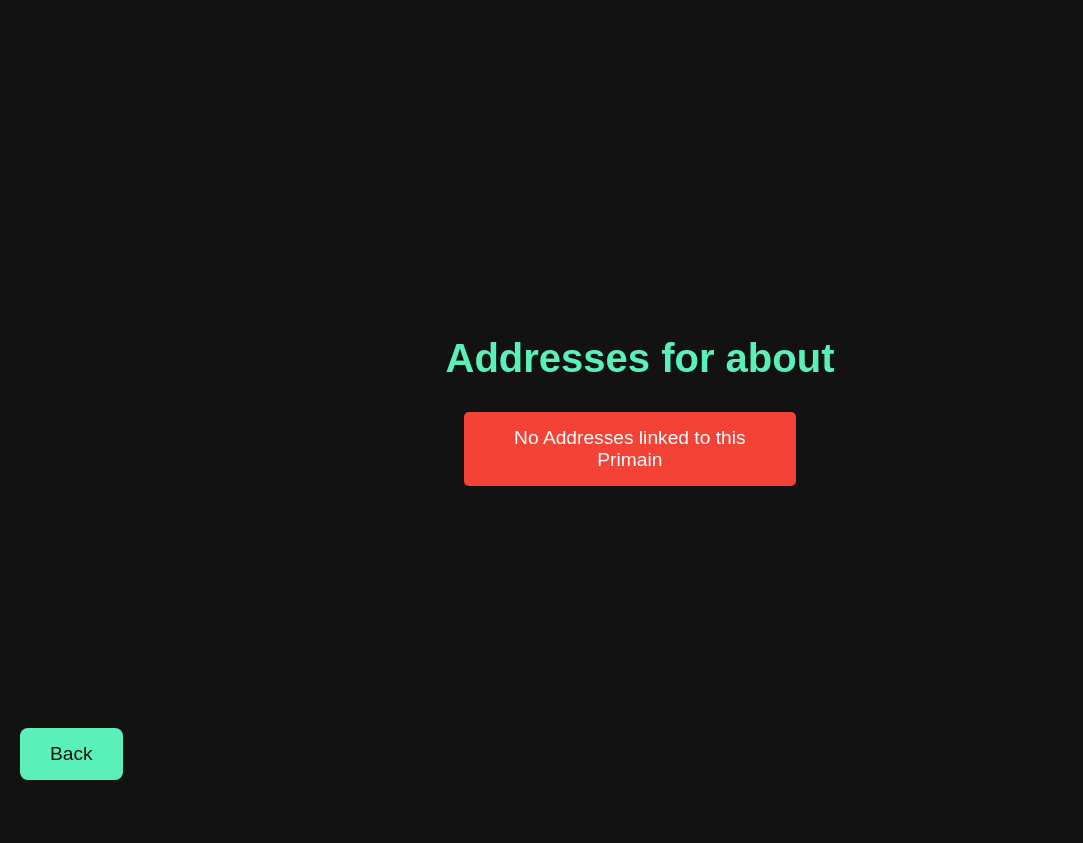
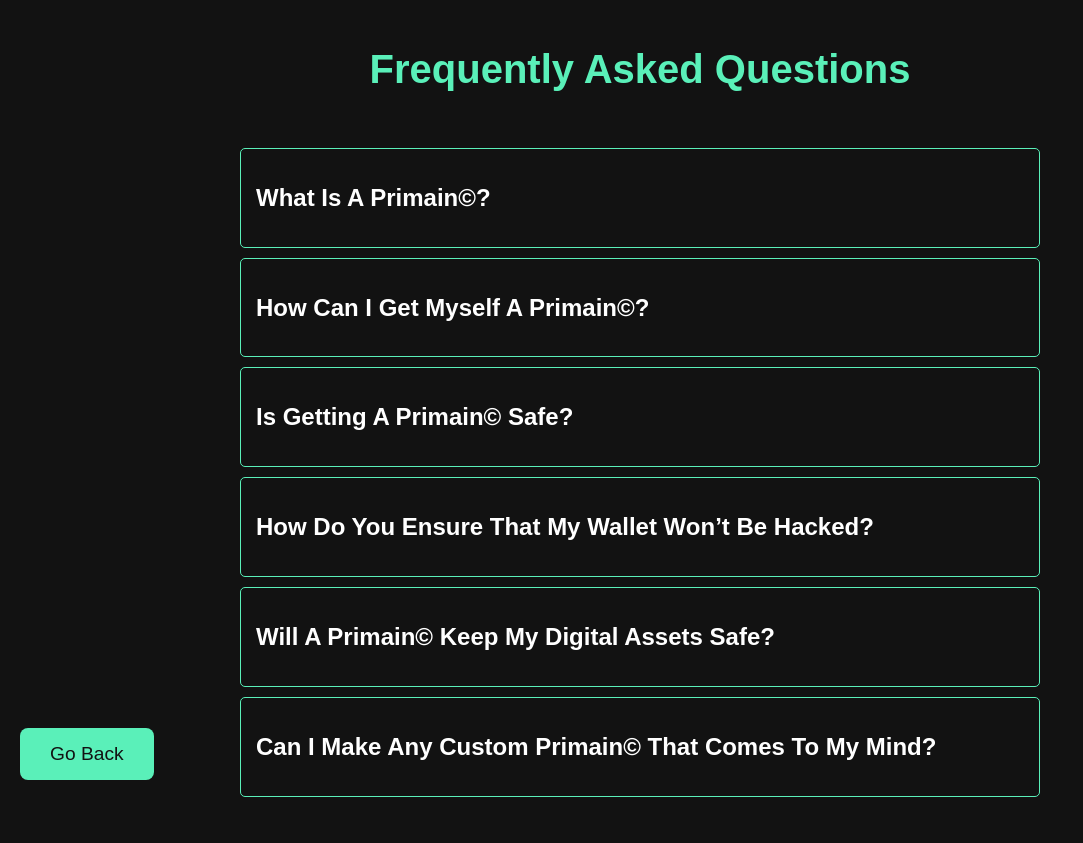
Before and after one commit to swupel/primain-service, a Flask app: page /about in a window 1280 px wide. Shown: the whole page, without its empty margins (0-1083 px from the left). Before the commit the page ends 780 px from the top, so only its background shows below. Run offline with Flask 3, Linux system fonts and the light colour scheme; data that the repository does not hold is empty; parts of the project's set-up code (start-up, migrations or seed data) failed here and were passed over.

Commit message:
Added about page with FAQs

```diff
--- a/app.py
+++ b/app.py
@@ -178,6 +178,10 @@ def send_password_reset_email(user_email):
     </html>
     """
     mail.send(msg)
+
+@app.route('/about', methods=['GET'])
+def about():
+    return render_template('about.html')
 
 @app.route('/reset/<token>', methods=['GET', 'POST'])
 def reset_with_token(token):
--- a/static/style.css
+++ b/static/style.css
@@ -8,14 +8,72 @@ body {
     flex-direction: column;
     align-items: center;
     justify-content: center;
-    height: 100vh;
+    min-height: 100vh;
+    padding: 20px;
 }
 
 h1 {
     font-size: 2.5rem;
     color: #5af0b9;
+    margin-bottom: 40px;
 }
 
+ul {
+    list-style-type: none;
+    padding: 0;
+    max-width: 800px;
+    width: 100%;
+}
+
+li {
+    background-color: #121212;
+    color: #ffffff;
+    border: 1px solid #5af0b9;
+    border-radius: 5px;
+    padding: 15px;
+    margin-bottom: 10px;
+    cursor: pointer;
+}
+
+li:hover {
+    background-color: #1e1e1e;
+}
+
+.faq-answer {
+    display: none;
+    margin-top: 10px;
+    font-size: 0.9rem;
+}
+
+li a {
+    color: inherit;
+    text-decoration: none;
+}
+
+li a:hover {
+    color: #4dc0a1;
+}
+
+.back-button {
+    position: absolute;
+    bottom: 20px;
+    left: 20px;
+    background-color: #5af0b9;
+    color: #121212;
+    text-decoration: none;
+    padding: 15px 30px;
+    border-radius: 8px;
+    text-align: center;
+    font-size: 1.2rem;
+    transition: background-color 0.3s;
+    cursor: pointer;
+}
+
+.back-button:hover {
+    background-color: #4dc0a1;
+}
+
+/* Existing Styles */
 .button-container {
     display: flex;
     flex-direction: column;
--- /dev/null
+++ b/templates/about.html
@@ -0,0 +1,59 @@
+{% extends "base.html" %}
+{% block title %}Add new Adress to your Primain{% endblock %}
+{% block content %}
+
+<!DOCTYPE html>
+<html lang="en">
+<head>
+    <meta charset="UTF-8">
+    <meta name="viewport" content="width=device-width, initial-scale=1.0">
+    <title>Primain FAQs</title>
+</head>
+<body>
+
+    <h1>Frequently Asked Questions</h1>
+
+    <ul>
+        <li onclick="toggleAnswer(this)">
+            <h2>What Is A Primain©?</h2>
+            <p class="faq-answer">In simple words, Primain© is the easiest possible version of your crypto wallet’s address. Imagine going from this: 1A1zP1eP5QGefi2DMPTfTL5SLmv7DivfNa to ‘mywallet’ and sharing it easily with your friends via swupelpms.org/$mywallet! We help convert your wallet addresses into a simple, easy-to-remember, and easy-to-share format. It is simply an ‘alias’ for your wallet address. Isn’t that simple?</p>
+        </li>
+
+        <li onclick="toggleAnswer(this)">
+            <h2>How Can I Get Myself A Primain©?</h2>
+            <p class="faq-answer">That’s easy! Simply go to <a href="https://swupelpms.org/primains">swupelpms.org/primains</a> and follow the simple step-by-step instructions you see there.</p>
+        </li>
+
+        <li onclick="toggleAnswer(this)">
+            <h2>Is Getting A Primain© Safe?</h2>
+            <p class="faq-answer">Imagine a Primain© as your email ID. A Primain©, as shared above, is just an easy-to-remember and easy-to-share wallet address, just like an email ID. We don’t come in contact with your digital assets at any point, nor do we know how many billions worth of coins you hold in your wallet. We are just helping you create an alias for your wallet address. That’s it.</p>
+        </li>
+
+        <li onclick="toggleAnswer(this)">
+            <h2>How Do You Ensure That My Wallet Won’t Be Hacked?</h2>
+            <p class="faq-answer">As shared above, we never come in contact with your digital assets, nor do we know what assets are held in any wallet. When creating a Primain©, a user has to authenticate their wallet with their wallet’s private key, proving that they own the wallet address. Once that is done, we verify the key with the wallet provider (e.g., Metamask), and voila! The Primain© is created and is the only one of its kind in the world!</p>
+        </li>
+
+        <li onclick="toggleAnswer(this)">
+            <h2>Will A Primain© Keep My Digital Assets Safe?</h2>
+            <p class="faq-answer">We don’t provide security for your digital assets. We only provide an easy-to-remember and easy-to-share wallet address instead of the conventional crypto addresses you may know.</p>
+        </li>
+
+        <li onclick="toggleAnswer(this)">
+            <h2>Can I Make Any Custom Primain© That Comes To My Mind?</h2>
+            <p class="faq-answer">You can be as creative as you wish, or you can let the system create a Primain© for you! The pricing for various customization levels can be found at <a href="https://swupelpms.org/primains/pricing">swupelpms.org/primains/pricing</a>. Go get creative!</p>
+        </li>
+    </ul>
+
+    <a href="/" class="back-button">Go Back</a>
+
+    <script>
+        function toggleAnswer(faqItem) {
+            const answer = faqItem.querySelector('.faq-answer');
+            answer.style.display = (answer.style.display === 'block') ? 'none' : 'block';
+        }
+    </script>
+
+</body>
+</html>
+{% endblock %}
```
Also changed, not shown: other parts of static/style.css (+5 -30 lines).
